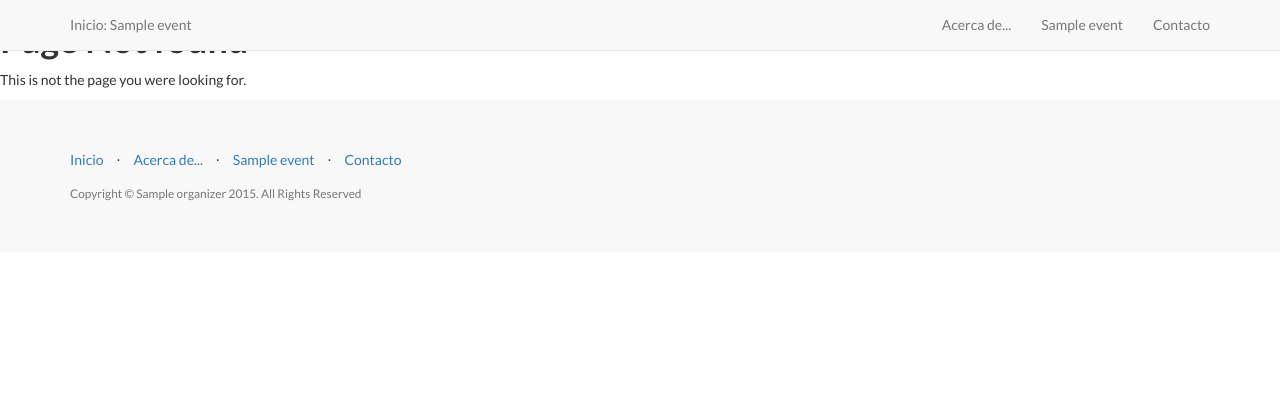
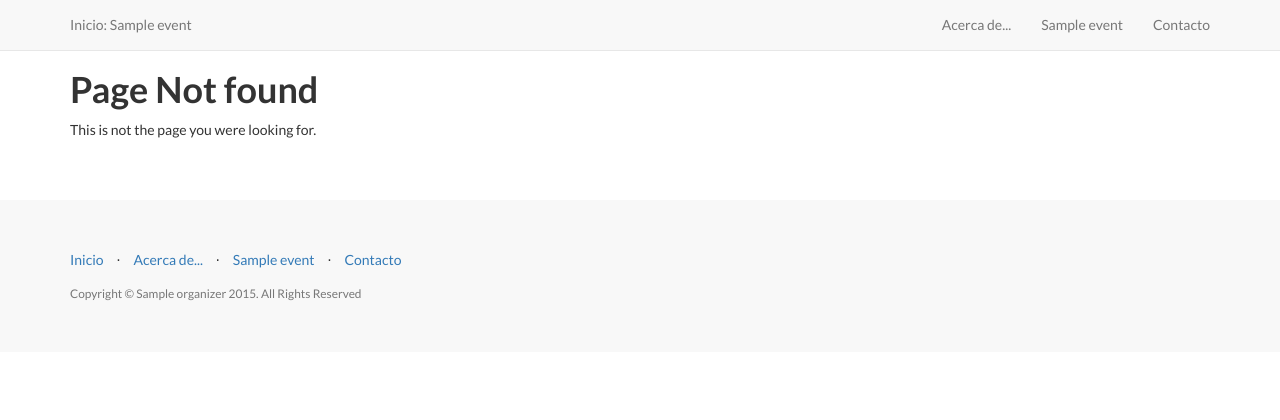
Before and after one commit to javierwilson/resilienciacafe, a Django app: template forocacao/templates/404.html in a window 1280 px wide. Shown: the top 420 px of the page. Before the commit the page ends 201 px from the top, so only its background shows below. Run offline with Django 3.2, Linux system fonts and the light colour scheme; the template is opened without the code that fills it: most values are stand-ins (such as "Sample title", 1, 10 or a date in 2020); some libraries are stand-ins or nearby versions.

Commit message:
error pages

```diff
--- a/forocacao/templates/404.html
+++ b/forocacao/templates/404.html
@@ -3,7 +3,10 @@
 {% block title %}Page Not found{% endblock %}
 
 {% block content %}
+
+<div class="container internal">
 <h1>Page Not found</h1>
 
 <p>This is not the page you were looking for.</p>
+</div>
 {% endblock content %}
--- a/forocacao/templates/500.html
+++ b/forocacao/templates/500.html
@@ -3,9 +3,11 @@
 {% block title %}Server Error{% endblock %}
 
 {% block content %}
+<div class="container internal">
 <h1>Ooops!!! 500</h1>
 
 <h3>Looks like something went wrong!</h3>
 
 <p>We track these errors automatically, but if the problem persists feel free to contact us. In the meantime, try refreshing.</p>
+</div>
 {% endblock content %}
```
